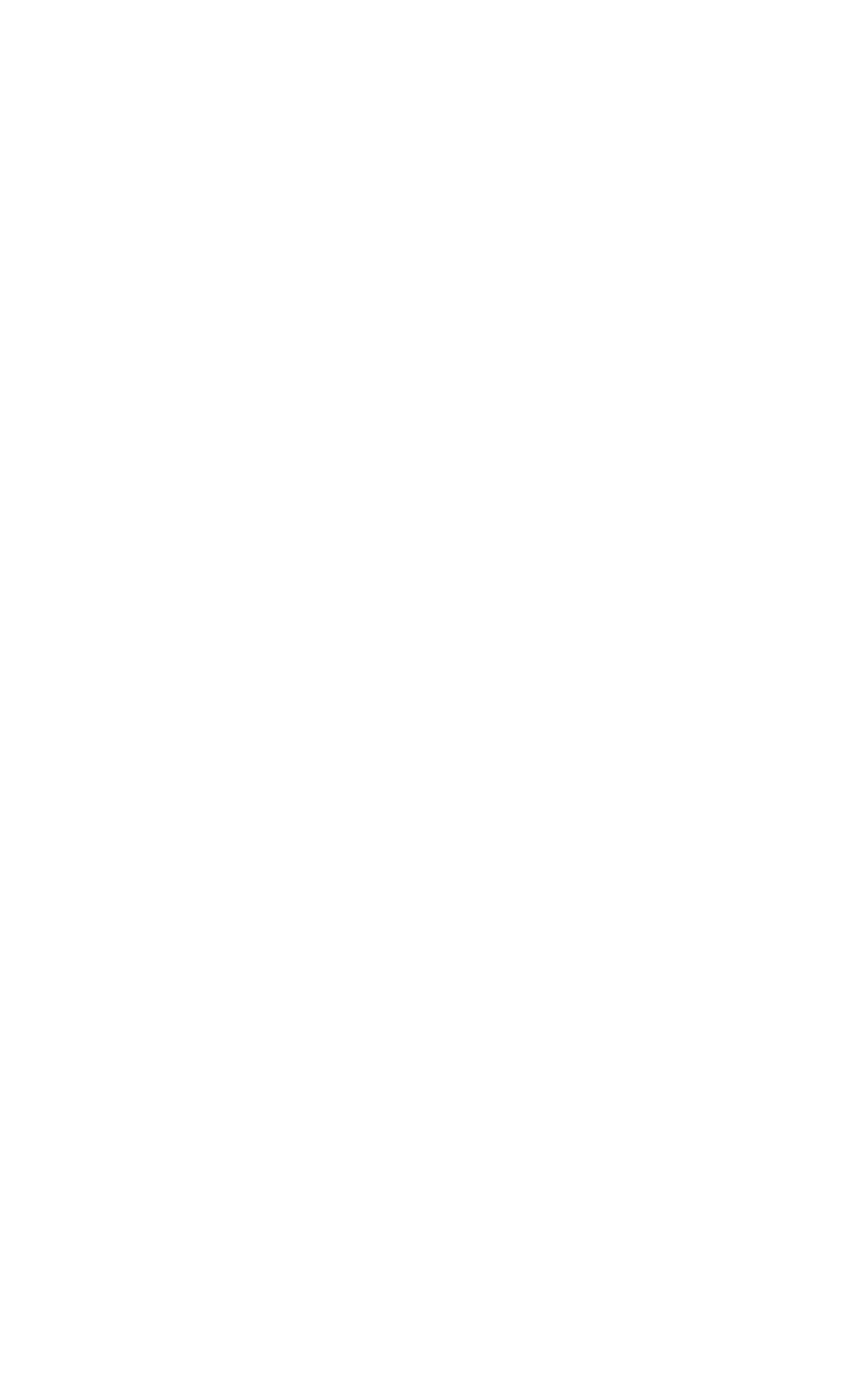
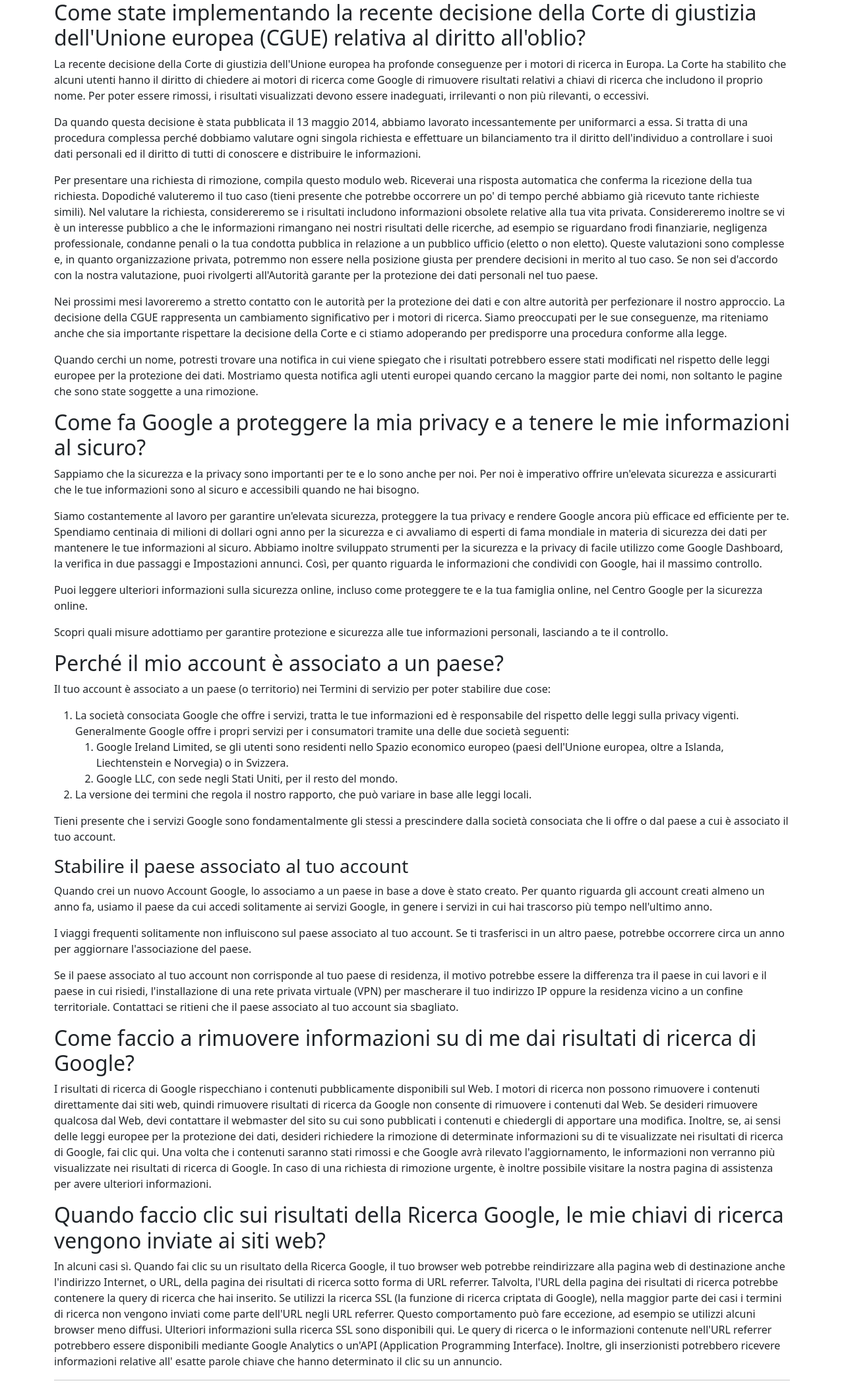
Before and after one commit to SirAlyon/php-google-faq, a PHP site: page / in a window 1280 px wide. Before the commit the page is empty. Shown: the whole page at 66% size. Before the commit the page ends 800 px from the top, so only its background shows below. Run offline with PHP 8.4, Linux system fonts and the light colour scheme.

Commit message:
add finished data structure

```diff
--- a/index.php
+++ b/index.php
@@ -1,5 +1,5 @@
 <?php
-$FAQ = [
+$FAQs = [
     [
         "question" => "Come state implementando la recente decisione della Corte di giustizia dell'Unione europea (CGUE) relativa al diritto all'oblio?",
         "answer" => "
@@ -19,19 +19,63 @@ $FAQ = [
         <p>Scopri quali misure adottiamo per garantire protezione e sicurezza alle tue informazioni personali, lasciando a te il controllo.</p>
         "
     ],
+    [
+        "question" => "Perché il mio account è associato a un paese?",
+        "answer" => "
+        <p>Il tuo account è associato a un paese (o territorio) nei Termini di servizio per poter stabilire due cose:</p>
+        <ol>
+        <li>
+            La società consociata Google che offre i servizi, tratta le tue informazioni ed è responsabile del rispetto delle leggi sulla privacy vigenti. Generalmente Google offre i propri servizi per i consumatori tramite una delle due società seguenti:
+            <ol>
+                <li>Google Ireland Limited, se gli utenti sono residenti nello Spazio economico europeo (paesi dell'Unione europea, oltre a Islanda, Liechtenstein e Norvegia) o in Svizzera.</li>
+                <li>Google LLC, con sede negli Stati Uniti, per il resto del mondo.</li>
+            </ol>
+        </li>
+        <li>La versione dei termini che regola il nostro rapporto, che può variare in base alle leggi locali.</li>
+        </ol>
+        <p>Tieni presente che i servizi Google sono fondamentalmente gli stessi a prescindere dalla società consociata che li offre o dal paese a cui è associato il tuo account.</p>
+        <h3>Stabilire il paese associato al tuo account</h3>
+        <p>Quando crei un nuovo Account Google, lo associamo a un paese in base a dove è stato creato. Per quanto riguarda gli account creati almeno un anno fa, usiamo il paese da cui accedi solitamente ai servizi Google, in genere i servizi in cui hai trascorso più tempo nell'ultimo anno.</p>
+        <p>I viaggi frequenti solitamente non influiscono sul paese associato al tuo account. Se ti trasferisci in un altro paese, potrebbe occorrere circa un anno per aggiornare l'associazione del paese.</p>
+        <p>Se il paese associato al tuo account non corrisponde al tuo paese di residenza, il motivo potrebbe essere la differenza tra il paese in cui lavori e il paese in cui risiedi, l'installazione di una rete privata virtuale (VPN) per mascherare il tuo indirizzo IP oppure la residenza vicino a un confine territoriale. Contattaci se ritieni che il paese associato al tuo account sia sbagliato.</p>
+        "
+    ],
+    [
+        "question" => "Come faccio a rimuovere informazioni su di me dai risultati di ricerca di Google?",
+        "answer" => "
+        <p>I risultati di ricerca di Google rispecchiano i contenuti pubblicamente disponibili sul Web. I motori di ricerca non possono rimuovere i contenuti direttamente dai siti web, quindi rimuovere risultati di ricerca da Google non consente di rimuovere i contenuti dal Web. Se desideri rimuovere qualcosa dal Web, devi contattare il webmaster del sito su cui sono pubblicati i contenuti e chiedergli di apportare una modifica. Inoltre, se, ai sensi delle leggi europee per la protezione dei dati, desideri richiedere la rimozione di determinate informazioni su di te visualizzate nei risultati di ricerca di Google, fai clic qui. Una volta che i contenuti saranno stati rimossi e che Google avrà rilevato l'aggiornamento, le informazioni non verranno più visualizzate nei risultati di ricerca di Google. In caso di una richiesta di rimozione urgente, è inoltre possibile visitare la nostra pagina di assistenza per avere ulteriori informazioni.</p>
+        "
+    ],
+    [
+        "question" => "Quando faccio clic sui risultati della Ricerca Google, le mie chiavi di ricerca vengono inviate ai siti web?",
+        "answer" => "
+        <p>In alcuni casi sì. Quando fai clic su un risultato della Ricerca Google, il tuo browser web potrebbe reindirizzare alla pagina web di destinazione anche l'indirizzo Internet, o URL, della pagina dei risultati di ricerca sotto forma di URL referrer. Talvolta, l'URL della pagina dei risultati di ricerca potrebbe contenere la query di ricerca che hai inserito. Se utilizzi la ricerca SSL (la funzione di ricerca criptata di Google), nella maggior parte dei casi i termini di ricerca non vengono inviati come parte dell'URL negli URL referrer. Questo comportamento può fare eccezione, ad esempio se utilizzi alcuni browser meno diffusi. Ulteriori informazioni sulla ricerca SSL sono disponibili qui. Le query di ricerca o le informazioni contenute nell'URL referrer potrebbero essere disponibili mediante Google Analytics o un'API (Application Programming Interface). Inoltre, gli inserzionisti potrebbero ricevere informazioni relative all' esatte parole chiave che hanno determinato il clic su un annuncio.</p>
+        "
+    ],
 ]
 
 ?>
 
 <!DOCTYPE html>
 <html lang="en">
+
 <head>
     <meta charset="UTF-8">
     <meta http-equiv="X-UA-Compatible" content="IE=edge">
     <meta name="viewport" content="width=device-width, initial-scale=1.0">
+    <link rel="stylesheet" href="https://cdn.jsdelivr.net/npm/bootstrap@5.1.3/dist/css/bootstrap.min.css">
     <title>Document</title>
 </head>
+
 <body>
+    <div class="container">
+        <?php foreach ($FAQs as $key => $FAQ) : ?>
+            <h2><?= $FAQ['question'] ?></h2>
+            <?= $FAQ['answer'] ?>
+        <?php endforeach; ?>
+        <hr>
+    </div>
 
 </body>
+
 </html>
```
